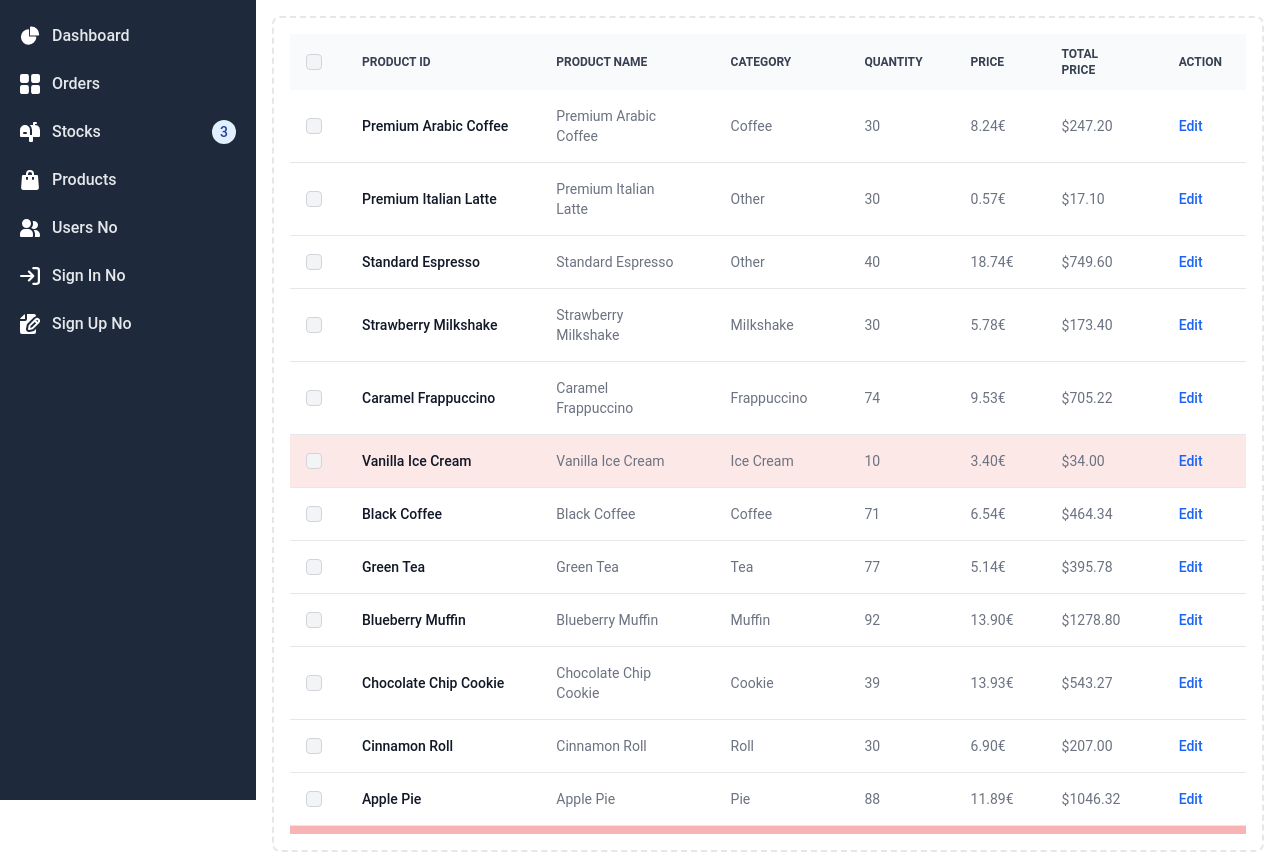
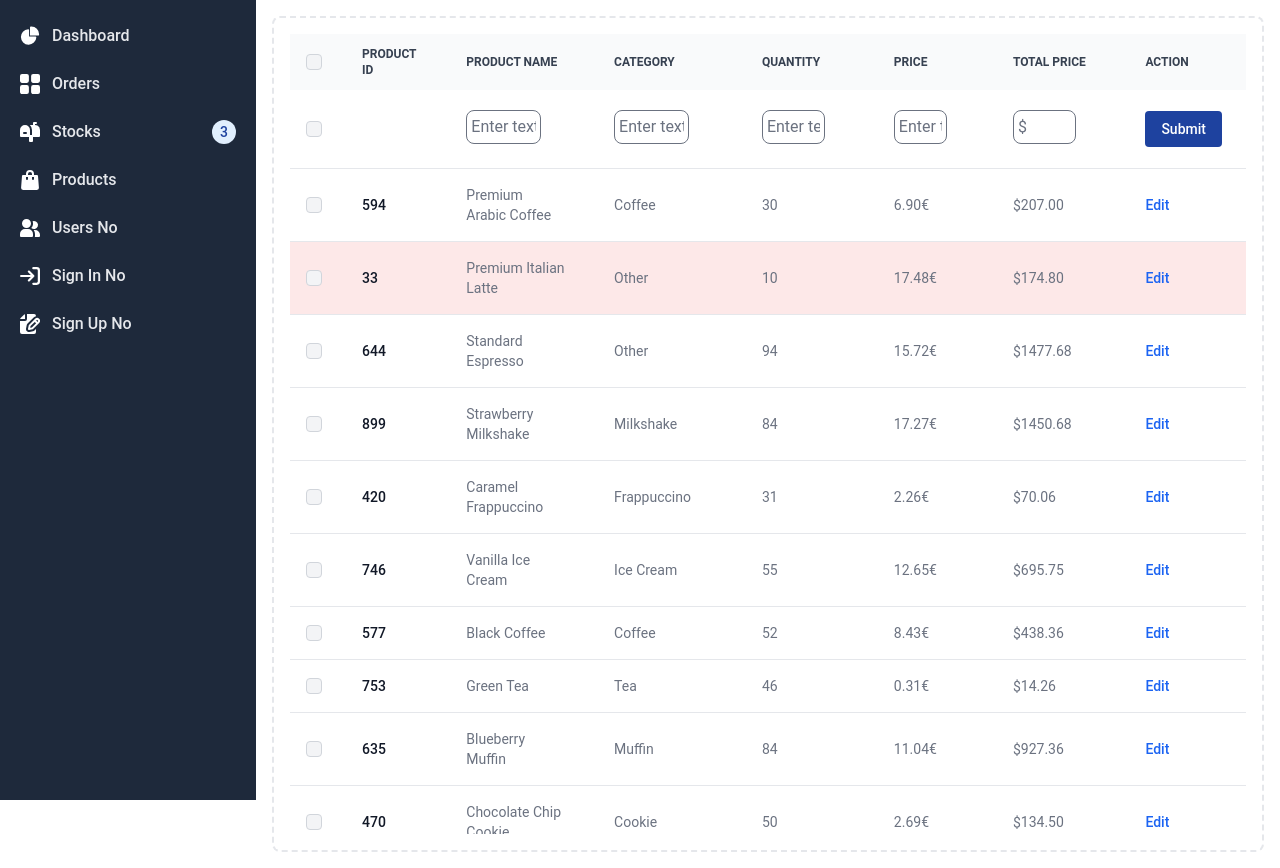
Before and after one commit to Nosver/CafeManagement, a React (Vite) app in the folder frontend/: page /products in a window 1280 px wide. Built offline with nearby package versions, Linux system fonts and the light colour scheme.

Commit message:
product screen add element

```diff
--- a/frontend/src/components/Edit_Product_Popup.jsx
+++ b/frontend/src/components/Edit_Product_Popup.jsx
@@ -1,7 +1,8 @@
 import React from 'react'
 import { useState } from 'react';
 
-export const Edit_Product_Popup = ({ closePopup }) => {
+export const
+Edit_Product_Popup = ({ closePopup }) => {
 
     const [isPopupOpen, setIsPopupOpen] = useState(false);
 
@@ -14,7 +15,7 @@ export const Edit_Product_Popup = ({ closePopup }) => {
 
                     <div class="flex items-center justify-between p-4 md:p-5 border-b rounded-t dark:border-gray-600">
                         <h3 class="text-lg font-semibold text-gray-900 dark:text-white">
-                            Edit Product
+                            Edit Stock
                         </h3>
                         <button
                             onClick={closePopup}
--- a/frontend/src/pages/Personel/Products.jsx
+++ b/frontend/src/pages/Personel/Products.jsx
@@ -10,20 +10,18 @@ class product {
         this.category = category;
         this.quantity = quantity;
         this.price = price;
-        this.total_price = price * quantity;
+        this.total_price = total_price;
     }
 
     static getRandomProduct() {
         const id = Math.floor(Math.random() * 1000);
         const names = ['Premium Arabic Coffee', 'Premium Italian Latte', 'Standard Espresso', 'Strawberry Milkshake', 'Caramel Frappuccino', 'Vanilla Ice Cream', 'Black Coffee', 'Green Tea', 'Blueberry Muffin', 'Chocolate Chip Cookie', 'Cinnamon Roll', 'Apple Pie', 'Cheese Cake', 'Brownie', 'Mocha', 'Cappuccino', 'Hot Chocolate', 'Iced Tea', 'Lemonade', 'Orange Juice'];
-        const categories = ['Coffee', 'Tea', 'Bakery', 'Dessert', 'Beverage', 'Snack', 'Pastry', 'Fruit', 'Vegetable', 'Dairy', 'Protein', 'Carb', 'Fat', 'Sugar', 'Salt', 'Spice', 'Herb', 'Sauce', 'Dressing', 'Condiment']
-
         const randomName = names[Math.floor(Math.random() * names.length)];
         const randomQuantity = Math.floor(Math.random() * 100) + 1;
         const randomPrice = (Math.random() * 20.0).toFixed(2);
         const randomTotalPrice = randomPrice * randomQuantity;
 
-        return new product(id, randomName, randomQuantity, randomPrice, randomTotalPrice);
+        return new product(id, randomName, randomQuantity, randomPrice, randomTotalPrice, 'Other');
     }
 
     static getAllProducts() {
@@ -31,16 +29,17 @@ class product {
         const names = ['Premium Arabic Coffee', 'Premium Italian Latte', 'Standard Espresso', 'Strawberry Milkshake', 'Caramel Frappuccino', 'Vanilla Ice Cream', 'Black Coffee', 'Green Tea', 'Blueberry Muffin', 'Chocolate Chip Cookie', 'Cinnamon Roll', 'Apple Pie', 'Cheese Cake', 'Brownie', 'Mocha', 'Cappuccino', 'Hot Chocolate', 'Iced Tea', 'Lemonade', 'Orange Juice'];
         const categories = ['Coffee', 'Milkshake', 'Frappuccino', 'Ice Cream', 'Tea', 'Muffin', 'Cookie', 'Roll', 'Pie', 'Cake', 'Brownie', 'Mocha', 'Cappuccino', 'Hot Chocolate', 'Iced Tea', 'Lemonade', 'Juice'];
 
-        for(let name of names){
+        for (let name of names) {
             const productName = name;
             const productPrice = (Math.random() * 20.0).toFixed(2);
             const productQuantity = Math.floor(Math.random() * 100) + 1;
             const productIngredient = name; // Assuming the ingredient is the same as the product name
+            const randomID = Math.floor(Math.random() * 1000);
 
             // Assign a category based on the product name
             const productCategory = categories.find(category => productName.includes(category)) || 'Other';
 
-            const newProduct = new product(productName, productIngredient, productQuantity, productPrice, productQuantity, productCategory);
+            const newProduct = new product(randomID, productName, productQuantity, productPrice, productPrice * productQuantity, productCategory);
             products.push(newProduct);
         }
 
@@ -100,6 +99,43 @@ export const Products = () => {
                                     </thead>
 
                                     <tbody class="divide-y divide-gray-200 dark:divide-gray-700">
+                                        <tr
+
+                                            onClick={() => setSelectedOrder(order)}
+                                            class={`
+                                            'bg-white'} border-b dark:bg-gray-800 dark:border-black-700 hover:bg-white dark:hover:bg-gray-600 }`}
+                                        >
+                                            <td class="w-4 p-4">
+                                                <div class="flex items-center">
+                                                    <input type="checkbox" class="w-4 h-4 text-blue-600 bg-gray-100 border-gray-300 rounded focus:ring-blue-500 dark:focus:ring-blue-600 dark:ring-offset-gray-800 dark:focus:ring-offset-gray-800 focus:ring-2 dark:bg-gray-700 dark:border-gray-600" />
+                                                    <label class="sr-only">checkbox</label>
+                                                </div>
+                                            </td>
+                                            <th scope="row" class="px-6 py-4 font-medium text-gray-900 whitespace-nowrap dark:text-white">
+                                            </th>
+                                            <td class="px-6 py-4">
+                                                <input type="text" class="border rounded-lg px-1 py-1 mt-1 mb-2 w-3/4" placeholder="Enter text" />
+                                            </td>
+                                            <td class="px-6 py-4">
+                                                <input type="text" class="border rounded-lg px-1 py-1 mt-1 mb-2 w-3/4" placeholder="Enter text" />
+                                            </td>
+                                            <td class="px-6 py-4">
+                                                <input type="text" class="border rounded-lg px-1 py-1 mt-1 mb-2 w-3/4" placeholder="Enter text" />
+                                            </td>
+                                            <td class="px-6 py-4">
+                                                <input type="text" class="border rounded-lg px-1 py-1 mt-1 mb-2 w-3/4" placeholder="Enter text" />
+                                            </td>
+                                            <td class="px-6 py-4">
+                                                <input type="text" class="border rounded-lg px-1 py-1 mt-1 mb-2 w-3/4" placeholder="$" />
+                                            </td>
+                                            <td class="px-6 py-4">
+                                                <div
+                                                    onClick="..."
+                                                    className="font-medium text-white bg-blue-800 hover:bg-blue-900 dark:bg-blue-700 dark:hover:bg-blue-600 px-4 py-2 rounded cursor-pointer"                                                >
+                                                    Submit
+                                                </div>
+                                            </td>
+                                        </tr>
                                         {products.map((product, index) => (
                                             <tr
                                                 key={index}
```
